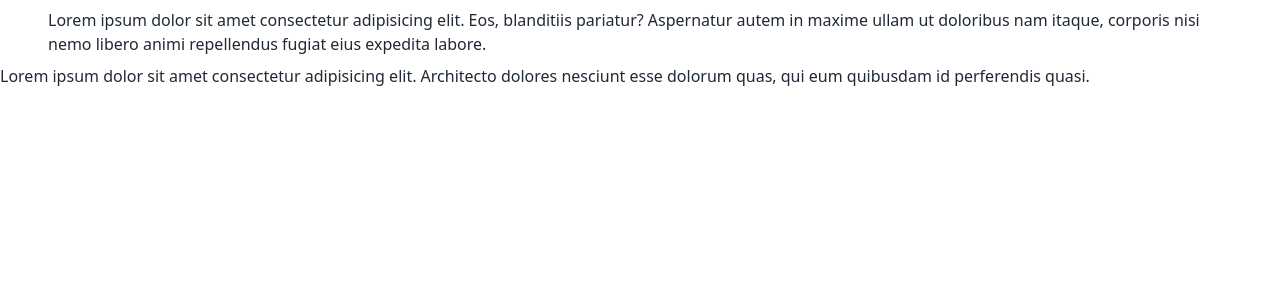
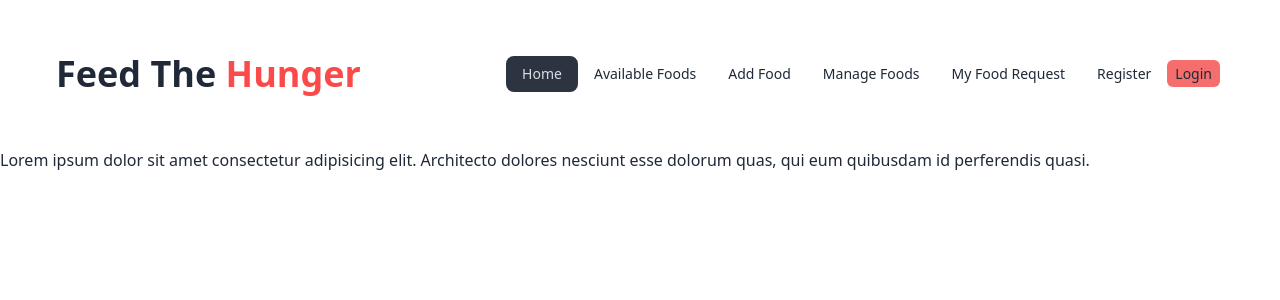
Before and after one commit to mmahbubr0823/feed-the-hunger-client, a React (Vite) app: page / in a window 1280 px wide. Shown: the top 300 px of the page. Built offline with nearby package versions, Linux system fonts and the light colour scheme; no server answers.

Commit message:
navbar added

```diff
--- /dev/null
+++ b/src/Components/Hooks/useAuth/useAuth.jsx
@@ -0,0 +1,9 @@
+import { useContext } from "react";
+import { authContext } from "../../../authProvider/MyAuthContext";
+
+const useAuth = () => {
+    const auth = useContext(authContext);
+    return auth
+};
+
+export default useAuth;
--- a/src/Components/Shared/Navbar/Navbar.jsx
+++ b/src/Components/Shared/Navbar/Navbar.jsx
@@ -1,9 +1,83 @@
-import React from 'react';
+import toast from "react-hot-toast";
+import useAuth from "../../Hooks/useAuth/useAuth";
+import { Link, NavLink } from "react-router-dom";
+import { CgProfile } from 'react-icons/cg';
+
 
 const Navbar = () => {
+    const { user, logOut } = useAuth;
+
+    const handleLogOut = () => {
+        logOut()
+            .then(result => {
+                toast.success('User successfully logged out')
+
+            })
+            .catch(err => {
+                toast.error('Something went wrong')
+            })
+    }
+
+    const links = <>
+
+        <li className="lg:mr-0"><NavLink to="/">Home</NavLink></li>
+        <li className="lg:mr-0"><NavLink to="/addedProducts">Available Foods</NavLink></li>
+        <li className="lg:mr-0"><NavLink to="/myCart">Add Food</NavLink></li>
+        <li className="lg:mr-0"><NavLink to="/myCart">Manage Foods</NavLink></li>
+        <li className="lg:mr-0"><NavLink to="/myCart">My Food Request</NavLink></li>
+        <li className="lg:mr-0 mb-2 lg:mb-0"><NavLink to="/registration">Register</NavLink></li>
+        {
+            user ?
+                <div>
+                    <button onClick={handleLogOut} className="px-2 py-1 rounded-md lg:bg-[#f56d6d]">Log out</button>
+                </div>
+                :
+                <div>
+                    <Link className="px-2 py-1 rounded-md lg:bg-[#f56d6d]" to="/login">Login</Link>
+                </div>
+        }
+    </>
     return (
         <div>
-            Lorem ipsum dolor sit amet consectetur adipisicing elit. Eos, blanditiis pariatur? Aspernatur autem in maxime ullam ut doloribus nam itaque, corporis nisi nemo libero animi repellendus fugiat eius expedita labore.
+            <div className="navbar lg:flex justify-between items-center bg-base-100 my-8">
+                <div className="lg:navbar-start block">
+                    <div className="dropdown">
+                        <label tabIndex={0} className="btn btn-ghost lg:hidden">
+                            <svg xmlns="http://www.w3.org/2000/svg" className="h-5 w-5" fill="none" viewBox="0 0 24 24" stroke="currentColor"><path strokeLinecap="round" strokeLinejoin="round" strokeWidth="2" d="M4 6h16M4 12h8m-8 6h16" /></svg>
+                        </label>
+                        <ul tabIndex={0} className="menu menu-sm dropdown-content mt-3 z-[1] p-2 shadow bg-base-100 rounded-box w-52">
+                            {
+                                links
+                            }
+                        </ul>
+                    </div>
+                    <a className=" normal-case lg:text-xl xl:text-4xl font-semibold">Feed The <span className="text-[#fa4a4a]">Hunger</span></a>
+                </div>
+                <div className="flex items-center lg:navbar-center">
+                    <div className="">
+                        <ul className="menu hidden lg:flex justify-between items-center menu-horizontal px-1">
+                            {
+                                links
+                            }
+
+
+                        </ul>
+                    </div>
+                    {
+                        user &&
+                            <div className="">
+                                <div className="md:flex items-center gap-5">
+
+                                    <div className="">
+                                        <h1 className="hidden lg:block">{user.displayName}</h1>
+                                        <img className="w-[40px] rounded-full ml-10 mb-3" src={user.photoURL} alt="" />
+                                    </div>
+                                </div>
+                            </div>
+
+                    }
+                </div>
+            </div>
         </div>
     );
 };
```
Also changed, not shown: src/Components/LayOuts/MainLayouts/MainLayouts.jsx (+5 -5 lines), src/Components/Routes/Routes.jsx (added, +11 -0 lines), src/main.jsx (+4 -11 lines).
